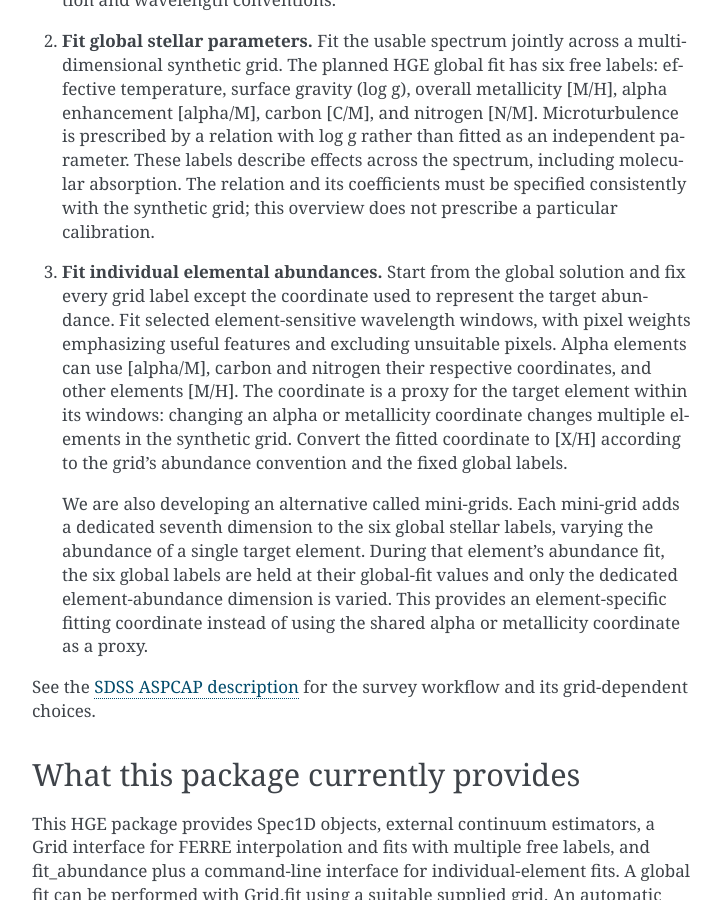
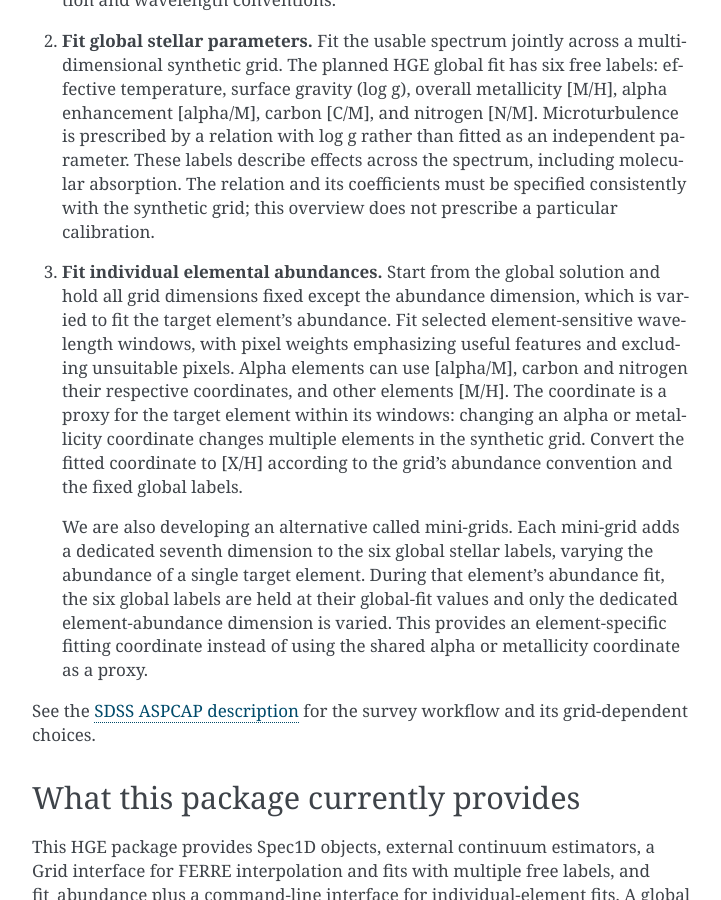
Before and after one commit to dnidever/aspcap, a Sphinx documentation site: the page built from docs/index.rst, in a window 1280 px wide and 900 px high, scrolled down 387 px. Shown: the whole window, without its empty margins (388-1109 px from the left). Built offline with Sphinx 7.4.7, drawn with Linux system fonts in a browser that asks for light colours.

Commit message:
Clarify abundance dimension wording in fitting overview

```diff
--- a/docs/index.rst
+++ b/docs/index.rst
@@ -10,7 +10,7 @@ The ASPCAP workflow
 
 2. **Fit global stellar parameters.** Fit the usable spectrum jointly across a multidimensional synthetic grid. The planned HGE global fit has six free labels: effective temperature, surface gravity (log g), overall metallicity [M/H], alpha enhancement [alpha/M], carbon [C/M], and nitrogen [N/M]. Microturbulence is prescribed by a relation with log g rather than fitted as an independent parameter. These labels describe effects across the spectrum, including molecular absorption. The relation and its coefficients must be specified consistently with the synthetic grid; this overview does not prescribe a particular calibration.
 
-3. **Fit individual elemental abundances.** Start from the global solution and fix every grid label except the coordinate used to represent the target abundance. Fit selected element-sensitive wavelength windows, with pixel weights emphasizing useful features and excluding unsuitable pixels. Alpha elements can use [alpha/M], carbon and nitrogen their respective coordinates, and other elements [M/H]. The coordinate is a proxy for the target element within its windows: changing an alpha or metallicity coordinate changes multiple elements in the synthetic grid. Convert the fitted coordinate to [X/H] according to the grid's abundance convention and the fixed global labels.
+3. **Fit individual elemental abundances.** Start from the global solution and hold all grid dimensions fixed except the abundance dimension, which is varied to fit the target element's abundance. Fit selected element-sensitive wavelength windows, with pixel weights emphasizing useful features and excluding unsuitable pixels. Alpha elements can use [alpha/M], carbon and nitrogen their respective coordinates, and other elements [M/H]. The coordinate is a proxy for the target element within its windows: changing an alpha or metallicity coordinate changes multiple elements in the synthetic grid. Convert the fitted coordinate to [X/H] according to the grid's abundance convention and the fixed global labels.
 
    We are also developing an alternative called mini-grids. Each mini-grid adds a dedicated seventh dimension to the six global stellar labels, varying the abundance of a single target element. During that element's abundance fit, the six global labels are held at their global-fit values and only the dedicated element-abundance dimension is varied. This provides an element-specific fitting coordinate instead of using the shared alpha or metallicity coordinate as a proxy.
 
```
Also changed, not shown: README.md (+1 -1 lines).
